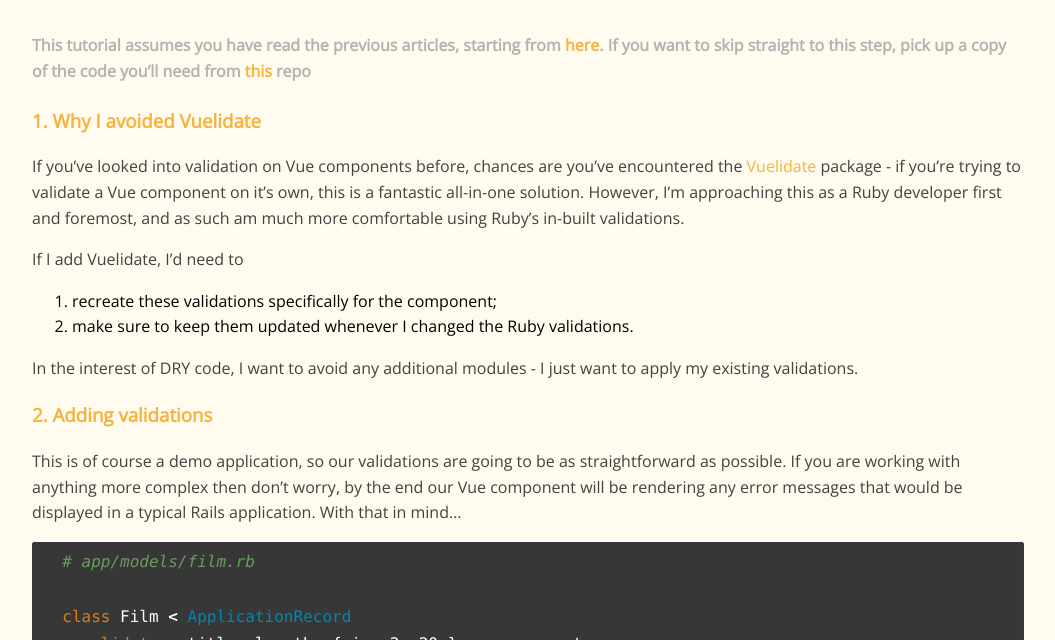
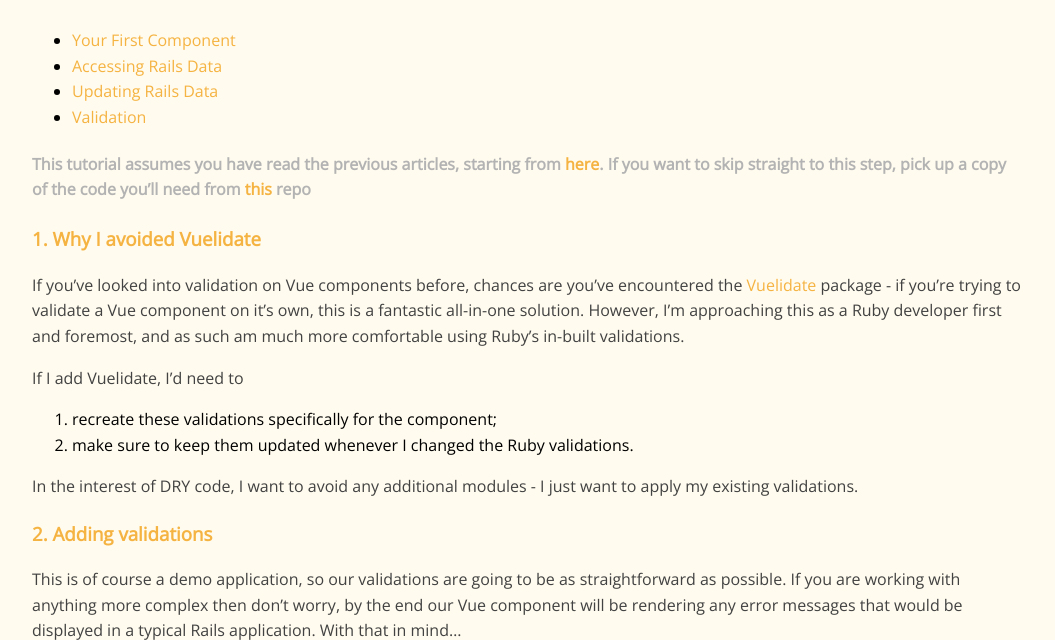
Before and after one commit to delete-44/website, a Jekyll site: the page built from collections/_rails-with-vue/04-validation.md, in a window 1280 px wide and 900 px high, cut to the strip 260-900 px from the top of the window. Shown: the whole strip, without its empty margins (112-1167 px from the left). Built offline with Jekyll 4.4.1, drawn with Linux system fonts in a browser that asks for light colours; nearby versions of some CDN libraries.

Commit message:
WIP, maybe revert - adding chapter index to chapters?

```diff
--- /dev/null
+++ b/_layouts/rails-with-vue-chapter.html
@@ -0,0 +1,15 @@
+---
+layout: post
+---
+
+<div>
+  <ul>
+    {% for chapter in site.rails-with-vue %}
+      <li>
+        <a href='{{ chapter.url }}'>{{ chapter.title }}</a>
+      </li>
+    {% endfor %}
+  </ul>
+</div>
+
+{{ content }}
--- a/collections/_rails-with-vue/04-validation.md
+++ b/collections/_rails-with-vue/04-validation.md
@@ -1,7 +1,7 @@
 ---
 title: Validation
 date: 2020-05-07
-layout: post
+layout: rails-with-vue-chapter
 return_link: /blog-posts/02-rails-with-vue-index
 image: https://placekitten.com/1920/1920
 custom_excerpt: This is the fourth installment in a series, describing a way to implement validation for your vue tables.
```
Also changed, not shown: collections/_rails-with-vue/01-your-first-component.md (+1 -1 lines), collections/_rails-with-vue/02-accessing-rails-data.md (+1 -1 lines), collections/_rails-with-vue/03-updating-rails-data.md (+1 -1 lines).
